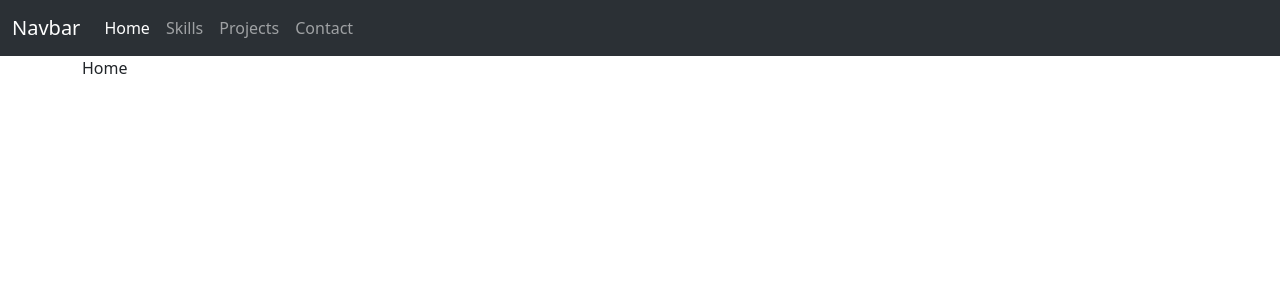
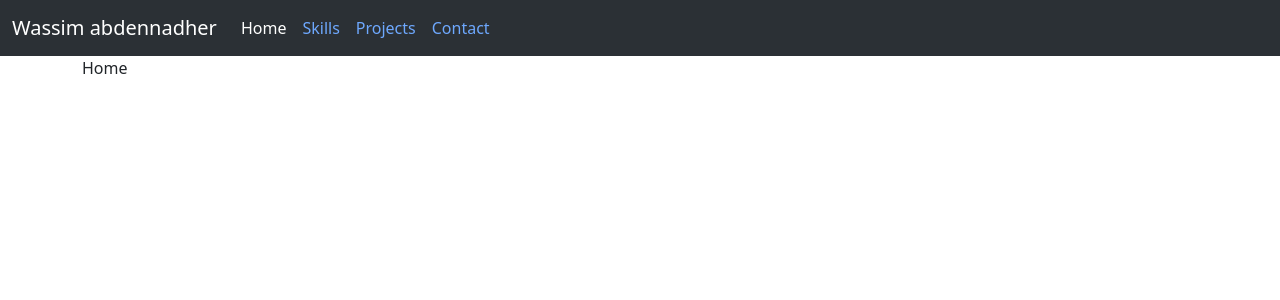
Before and after one commit to Wassimabdennadher/Portfolio, a React (Create React App) app: page / in a window 1280 px wide. Shown: the top 300 px of the page. Built offline with nearby package versions, Linux system fonts and the light colour scheme.

Commit message:
changing the navbar name

```diff
--- a/src/App.js
+++ b/src/App.js
@@ -7,15 +7,15 @@ import Home from './pages/Home';
 function App() {
   return (
     <div>
-      <Navbar />
-      <div className='container'>
-        <BrowserRouter>
+      <BrowserRouter>
+        <Navbar />
+        <div className='container'>
           <Route path='/' component={Home} exact />
           <Route path='/Skills' component={Skills} />
           <Route path='/Projects' component={Projects} />
           <Route path='/Contact' component={Contact} />
-        </BrowserRouter>
-      </div>
+        </div>
+      </BrowserRouter>
     </div>
   );
 }
--- a/src/components/navbar.js
+++ b/src/components/navbar.js
@@ -1,24 +1,26 @@
+import { NavLink } from 'react-router-dom'
 function Navbar() {
     return (
         <nav class="navbar bg-dark navbar-expand-lg bg-body-tertiary" data-bs-theme="dark">
             <div class="container-fluid">
-                <a class="navbar-brand" href="#">Navbar</a>
+                <a class="navbar-brand" href="#">Wassim abdennadher</a>
                 <button class="navbar-toggler" type="button" data-bs-toggle="collapse" data-bs-target="#navbarNav" aria-controls="navbarNav" aria-expanded="false" aria-label="Toggle navigation">
                     <span class="navbar-toggler-icon"></span>
                 </button>
                 <div class="collapse navbar-collapse" id="navbarNav">
                     <ul class="navbar-nav">
-                        <li class="nav-item">
-                            <a class="nav-link active" aria-current="page" href="#">Home</a>
+                        <li class="nav-item nav-link">
+                            {/* <a class="nav-link active" aria-current="page" href="#">Home</a> */}
+                            <NavLink class="active"  to='/' exact>Home</NavLink>
                         </li>
-                        <li class="nav-item">
-                            <a class="nav-link" href="#">Skills</a>
+                        <li class="nav-item nav-link">
+                            <NavLink to='/Skills'>Skills</NavLink>
                         </li>
-                        <li class="nav-item">
-                            <a class="nav-link" href="#">Projects</a>
+                        <li class="nav-item nav-link">
+                            <NavLink to='/Projects'>Projects</NavLink>
                         </li>
-                        <li class="nav-item">
-                            <a class="nav-link" href="#">Contact</a>
+                        <li class="nav-item nav-link">
+                            <NavLink to='/Contact'>Contact</NavLink>
                         </li>
                     </ul>
                 </div>
--- a/src/index.css
+++ b/src/index.css
@@ -3,3 +3,9 @@
   margin: 0;
   box-sizing: border-box;
 }
+.active {
+  color: white;
+}
+a {
+  text-decoration: none !important;
+}
```
